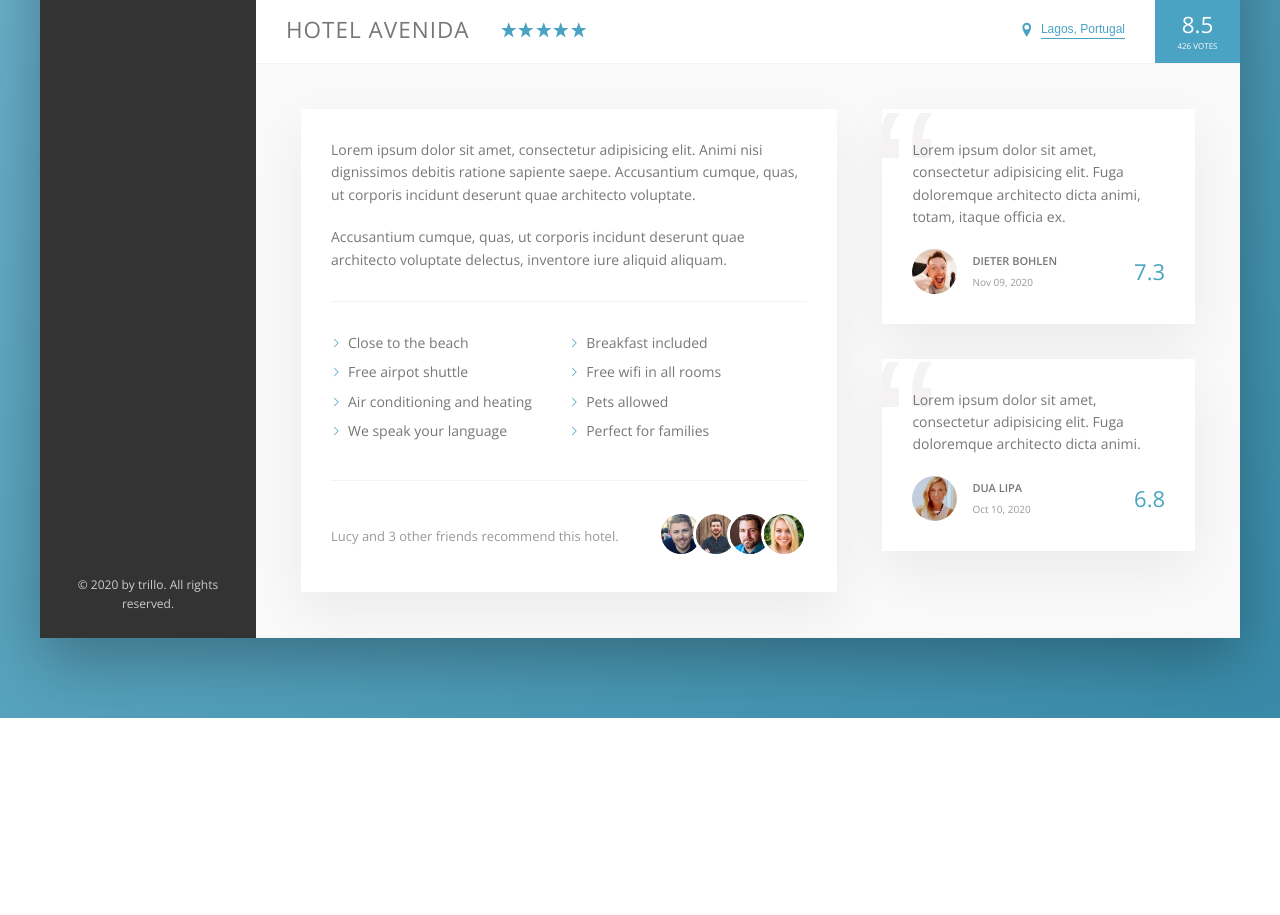
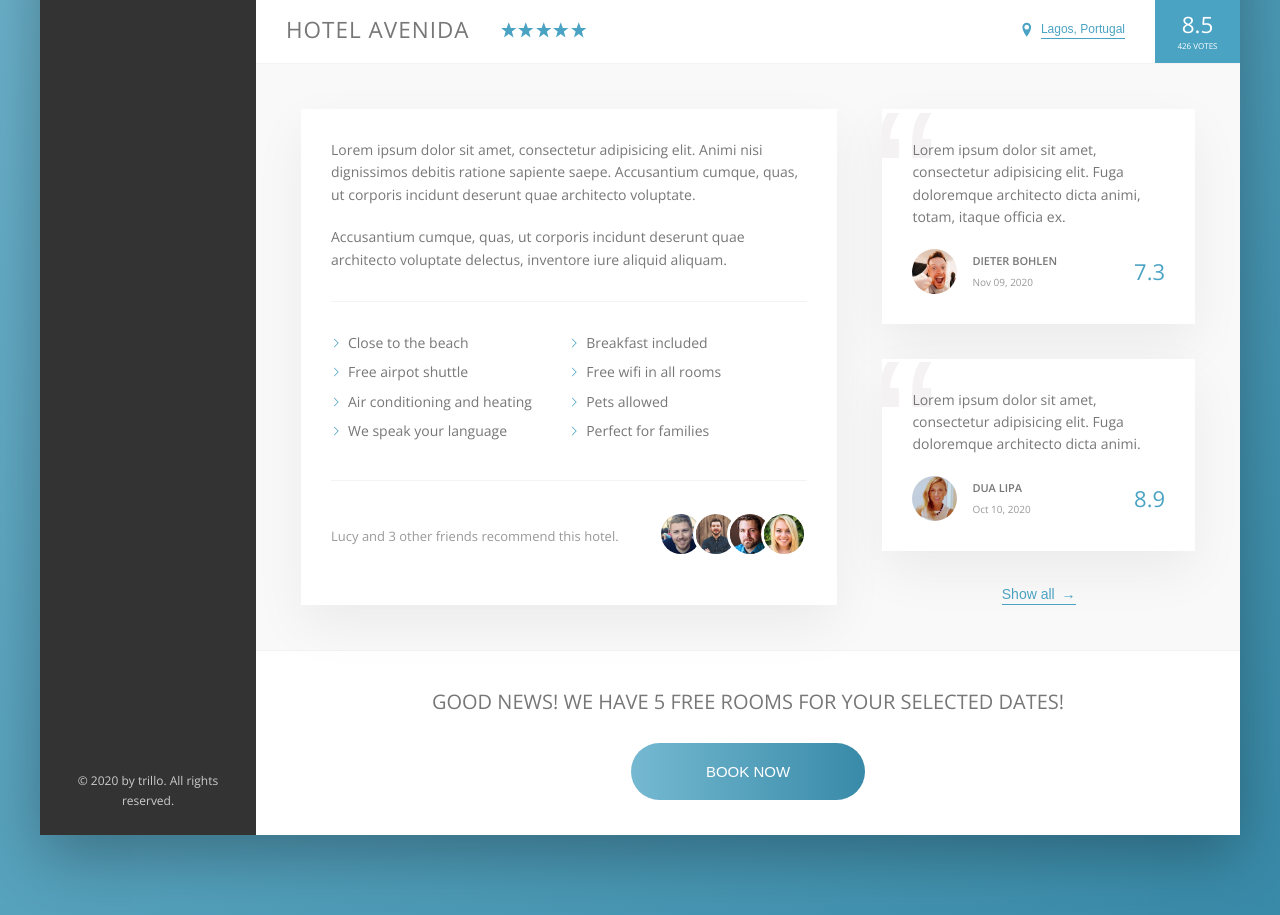
Before and after one commit to fenagel/trillo, a website: page index.html in a window 1280 px wide. Shown: the part 538-1453 px from the top of the page. Before the commit the page ends 1256 px from the top, so only its background shows below. Drawn offline with nearby package versions, Linux system fonts and the light colour scheme.

Commit message:
finished user-reviews section and added cta section

```diff
--- a/index.html
+++ b/index.html
@@ -185,11 +185,21 @@
                         <p class="review__user-name">Dua Lipa</p>
                         <p class="review__user-date">Oct 10, 2020</p>
                       </div>
-                      <div class="review__rating">6.8</div>
+                      <div class="review__rating">8.9</div>
                     </figcaption>
                   </figure>
+
+                  <button class="btn-inline">Show all <span>&rarr;</span></button>
                 </div>
+
               </div>
+                <div class="cta">
+                  <h2 class="cta__book-now">Good news! We have 5 free rooms for your selected dates!</h2>
+                  <button class="btn">
+                    <span class="btn__visible">Book now</span>
+                    <span class="btn__invisible">Only 5 rooms left</span>
+                  </button>
+                </div>
 
             </main>
           </div>
--- a/sass/_components.scss
+++ b/sass/_components.scss
@@ -280,8 +280,17 @@
   cursor: pointer;
   transition: all .2s;
 
+  & span {
+    margin-left: 3px;
+  }
+
   &:hover {
     color: var(--color-grey-dark-1);
+
+    span {
+      margin-left: 8px;
+      transition: margin-left .2s;
+    }
   }
 
   &:focus {
@@ -452,3 +461,73 @@
     z-index: 1;
   }
 }
+
+
+/////////////////////////////////////////////////////////
+// CTA
+
+.cta {
+  padding: 3.5rem 0;
+  text-align: center;
+
+  &__book-now {
+    font-size: 2rem;
+    font-weight: 300;
+    text-transform: uppercase;
+    margin-bottom: 2.5rem;
+
+  }
+}
+
+/////////////////////////////////////////////////////////
+// BTN
+
+.btn {
+  font-size: 1.5rem;
+  font-weight: 300;
+  text-transform: uppercase;
+  border-radius: 100px;
+  border: none;
+  background-image: linear-gradient(to right, var(--color-primary-light), var(--color-primary-dark));
+  color: #fff;
+  position: relative;
+  overflow: hidden;
+  cursor: pointer;
+
+  & > * {
+    display: inline-block;
+    height: 100%;
+    width: 100%;
+    transition: all .2s;
+  }
+
+  &__visible {
+    padding: 2rem 7.5rem;
+
+  }
+
+  &__invisible {
+    padding: 2rem 0;
+    position: absolute;
+    left: 0;
+    top: -100%;
+
+  }
+
+  &:hover {
+    background-image: linear-gradient(to left, var(--color-primary-light), var(--color-primary-dark));
+  }
+
+  &:hover &__visible {
+    transform: translateY(100%);
+  }
+
+  &:hover &__invisible {
+    top: 0;
+  }
+
+  &:focus {
+    outline: none;
+    animation: pulsate 1s infinite;
+  }
+}
--- a/sass/_layout.scss
+++ b/sass/_layout.scss
@@ -57,4 +57,8 @@
 
 .user-reviews {
   flex: 1;
+
+  display: flex;
+  flex-direction: column;
+  align-items: center;
 }
```
Also changed, not shown: css/style.css.
